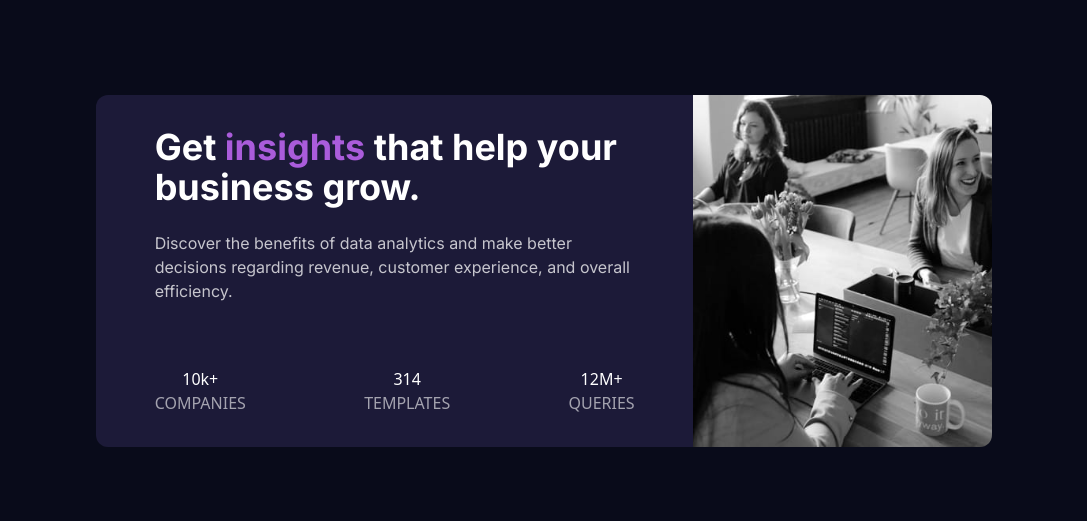
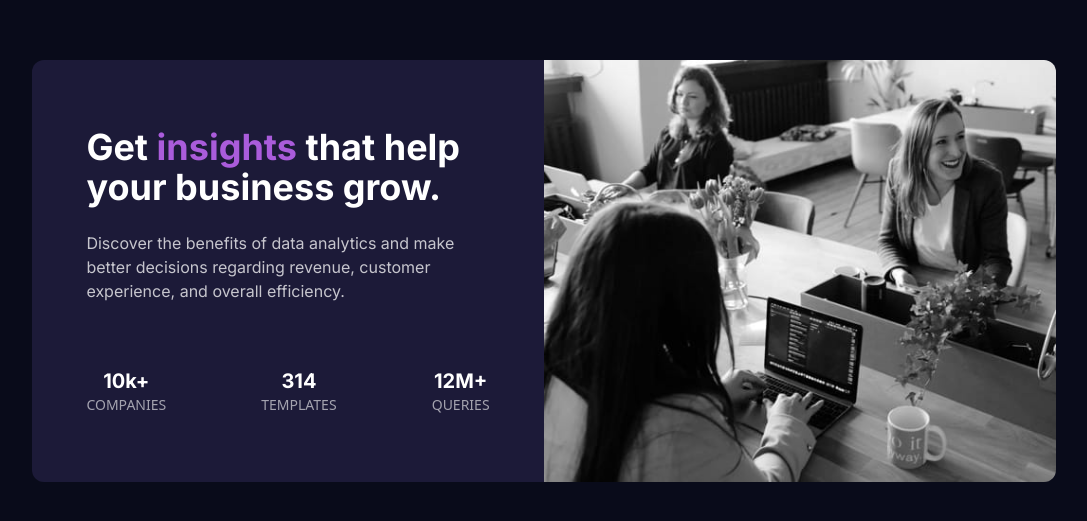
Before and after one commit to Friendlesso/Stats-Preview-Card, a React (Vite) app: page / in a window 1280 px wide. Shown: the part 129-650 px from the top of the page, without its empty margins (96-1183 px from the left). Built offline with nearby package versions, Linux system fonts and the light colour scheme.

Commit message:
Finished the Chellenge

```diff
--- a/src/components/Card/Card.tsx
+++ b/src/components/Card/Card.tsx
@@ -5,7 +5,7 @@ import { CardImage } from "./CardImage";
 export function Card() {
 
   return(
-    <article className="max-w-[90vw] w-4xl flex md:flex-row flex-col-reverse rounded-xl overflow-hidden ">
+    <article className="flex md:flex-row flex-col-reverse max-w-[85vw] w-5xl  rounded-xl overflow-hidden my-10 ">
       <CardDec />
       <CardImage />
     </article>
--- a/src/components/Card/CardDec.tsx
+++ b/src/components/Card/CardDec.tsx
@@ -4,9 +4,9 @@ import { CardStats } from "./CardStats"
 export function CardDec() {
 
   return (
-    <div className="flex flex-col items-center bg-(--card-bg-color) p-8 w-2/3">
+    <div className="flex flex-col justify-center items-center bg-(--card-bg-color) p-8 md:w-1/2 w-full">
       <div className="flex flex-col gap-16 w-9/10">
-        <div className="flex flex-col gap-6">
+        <div className="flex flex-col gap-6 sm:text-left text-center">
           <h3 className="font-[Inter] font-bold text-4xl">Get <span className="text-(--accent-color)">insights</span> that help your business grow.</h3>
           <p className="text-(--main-p-color) font-[Inter]">{data.description}</p>
         </div>
--- a/src/components/Card/CardImage.tsx
+++ b/src/components/Card/CardImage.tsx
@@ -3,7 +3,7 @@ import MobileImg from "../../assets/image-header-mobile.jpg";
 
 export function CardImage() {
   return (
-    <div className="w-1/3">
+    <div className="md:w-1/2 sm:w-full lg:w-1/2 overflow-hidden">
       <img className="hidden sm:block w-full h-full object-cover" src={DesktopImg} alt="Company image" />
       <img className="sm:hidden w-full h-1/2 object-cover" src={MobileImg} alt="Company image" />
     </div>
--- a/src/components/Card/CardStats.tsx
+++ b/src/components/Card/CardStats.tsx
@@ -3,11 +3,11 @@ import { statData } from "../../data/data";
 export function CardStats() {
 
   return(
-    <div className="flex gap-5 justify-between items-center">
+    <div className="flex sm:flex-row flex-col gap-5 justify-between items-center">
       {statData.map(stat => (
         <div id={stat.id} className="flex flex-col items-center">
-          <p>{stat.amoutOf}</p>
-          <p className="text-(--stat-p-color)">{stat.title.toUpperCase()}</p>
+          <p className="font-[Inter] font-bold text-xl">{stat.amoutOf}</p>
+          <p className="text-(--stat-p-color) text-sm">{stat.title.toUpperCase()}</p>
         </div>
       ))}
     </div>
--- a/src/index.css
+++ b/src/index.css
@@ -22,7 +22,7 @@ body {
   display: flex;
   justify-content: center;
   align-items: center;
-  height: 100vh;
+  min-height: 100vh;
   background-color: var(--main-bg-color);
   color: white;
 }
```
